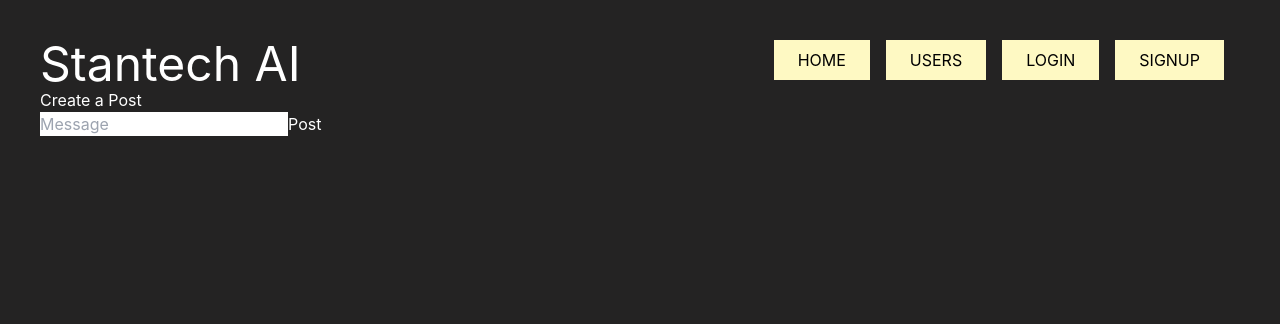
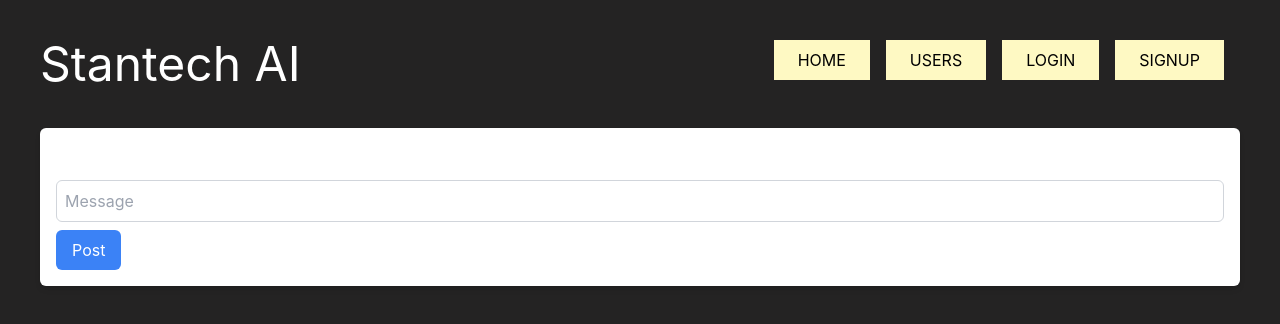
Before and after one commit to Tiwari007/My-Feed, a React (Create React App) app: page /postform in a window 1280 px wide. Shown: the top 324 px of the page. Built offline with nearby package versions, Linux system fonts and the light colour scheme.

Commit message:
(feat): fix for post form

```diff
--- a/src/components/PostForm.js
+++ b/src/components/PostForm.js
@@ -1,6 +1,4 @@
-// Post.js
 import React, { useState } from 'react';
-// import { posts } from '../data';
 
 const PostForm = () => {
   const [message, setMessage] = useState('');
@@ -8,36 +6,45 @@
 
   const handlePost = () => {
     const currentUser = localStorage.getItem('currentUser');
-    const allPosts = JSON.parse(localStorage.getItem('posts'))
+    // const allPosts = JSON.parse(localStorage.getItem('posts'))
 
     if (currentUser) {
-      let post = [{
-        id: Math.random().toString(36).substring(2, 8),
-        author: currentUser,
-        message: message,
-        totalLikes: 0,
-        comments: []
-      }]
-      let updatedPost = { ...allPosts, ...post }
-      localStorage.setItem('posts', JSON.stringify(updatedPost));
+      let post = [
+        {
+          id: Math.random().toString(36).substring(2, 8),
+          author: currentUser,
+          message: message,
+          totalLikes: 0,
+          comments: [],
+        },
+      ];
+      console.log("post: ", post)
+      // let updatedPost = { ...allPosts, ...post }
+      // localStorage.setItem('posts', JSON.stringify(updatedPost));
+
       setMessage('');
-    }
-    else{
-      // UnAuthorized
-      alert("You need to Login First")
+      alert('Your Post Successfully Added');
+    } else {
+      alert('You need to Login First');
     }
   };
 
   return (
-    <div>
-      <h2>Create a Post</h2>
+    <div className="p-4 bg-white shadow-md rounded-md mt-10">
+      <h2 className="text-lg font-semibold mb-2">Create a Post</h2>
       <input
         type="text"
         placeholder="Message"
         value={message}
         onChange={(e) => setMessage(e.target.value)}
+        className="w-full p-2 border border-gray-300 rounded-md mb-2"
       />
-      <button onClick={handlePost}>Post</button>
+      <button
+        onClick={handlePost}
+        className="bg-blue-500 text-white py-2 px-4 rounded-md hover:bg-blue-600"
+      >
+        Post
+      </button>
     </div>
   );
 };
--- a/src/components/Users.js
+++ b/src/components/Users.js
@@ -12,7 +12,7 @@
     const tempUsers = allUsers.filter(user => user.username !== currentUser)
     setUsers(tempUsers)
     setFilteredUsers(tempUsers);
-  }, []);
+  }, [currentUser]);
 
 
   console.log("users: ", users, currentUser)
```
